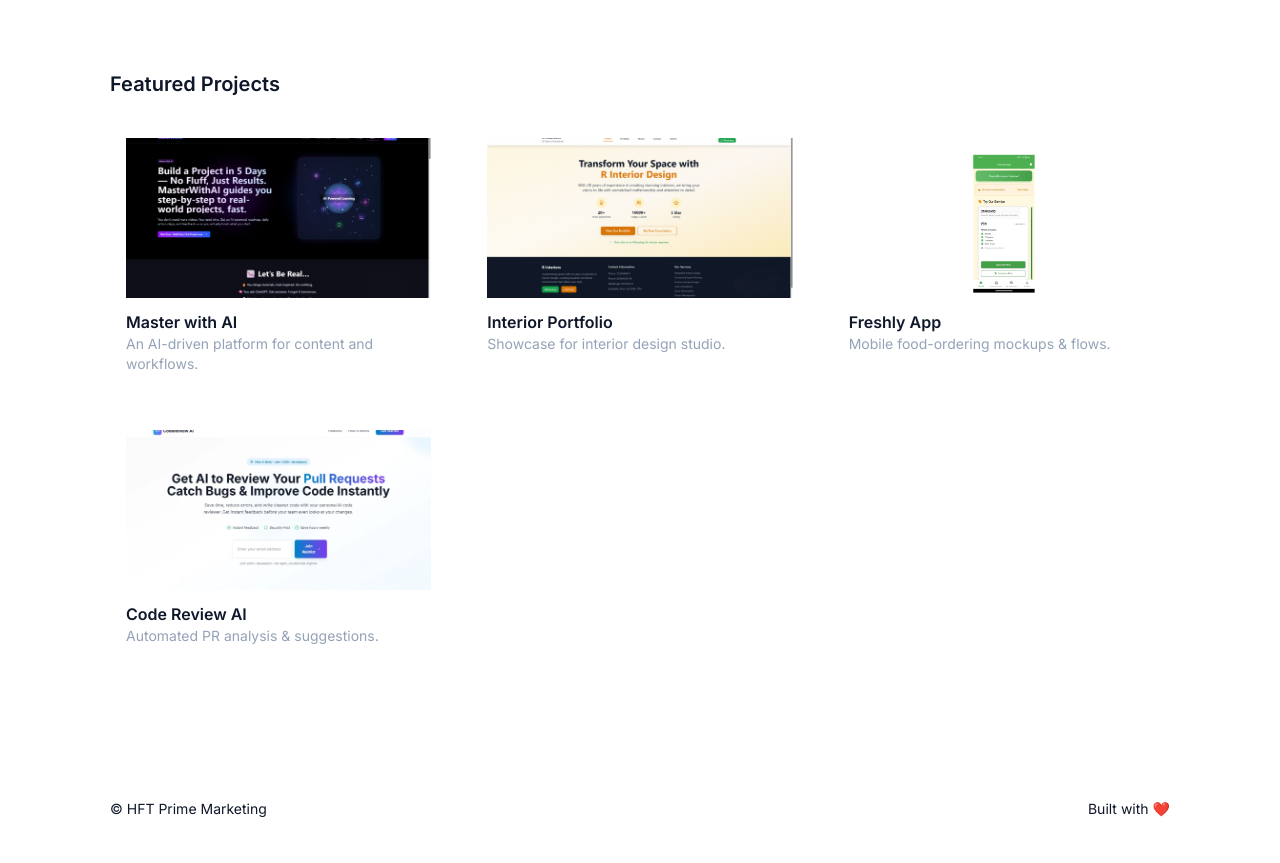
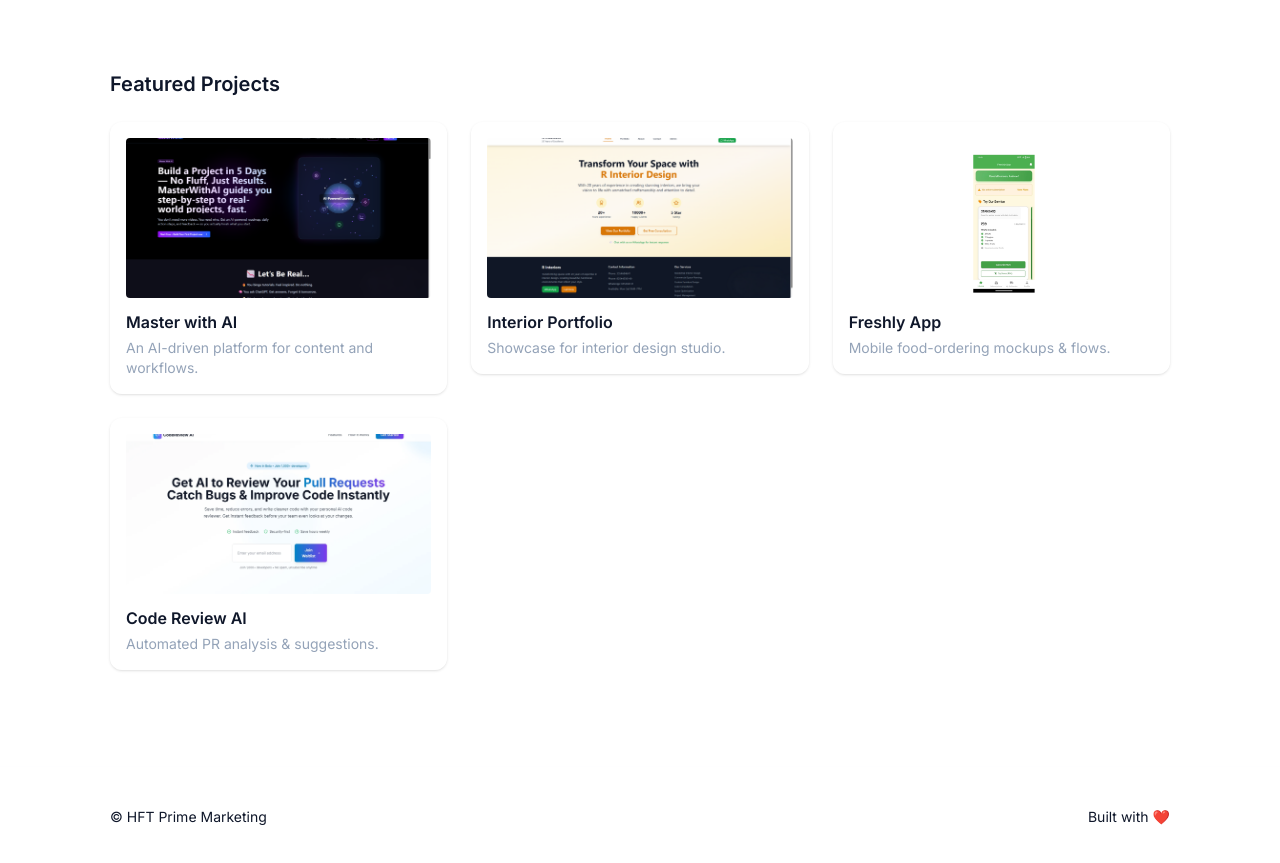
Before and after one commit to SyedMohammedRaheem99/SMR-hft-prime-marketing-pro-fixed, a Next.js app: page / in a window 1280 px wide. Shown: the part 1020-1883 px from the top of the page. Built offline with nearby package versions, Linux system fonts and the light colour scheme.

Commit message:
Update FeaturedProjects.js

```diff
--- a/components/FeaturedProjects.js
+++ b/components/FeaturedProjects.js
@@ -1,23 +1,34 @@
-import Link from 'next/link'
-import { projects } from '../utils/projects'
+// components/FeaturedProjects.js
+import Link from "next/link";
+import Image from "next/image";
+import projects from "../utils/projects";
 
-export default function FeaturedProjects(){
+export default function FeaturedProjects() {
   return (
-    <section className="py-12">
+    <section id="work" className="py-12">
       <div className="container">
         <h3 className="text-xl font-semibold">Featured Projects</h3>
         <div className="grid md:grid-cols-3 gap-6 mt-6">
-          {projects.map(p=> (
-            <Link key={p.id} href={'/case-studies/'+p.slug}>
-              <a className="block rounded-xl overflow-hidden glass p-4">
-                <img src={p.heroImage} alt={p.title} className="w-full h-40 object-cover" />
+          {projects.map((p) => (
+            <Link key={p.id} href={`/case-studies/${p.slug}`}>
+              <a className="block rounded-xl overflow-hidden bg-white/60 dark:bg-slate-900/60 p-4 shadow hover:shadow-xl transition">
+                <div className="w-full h-40 relative rounded overflow-hidden">
+                  <Image
+                    src={p.heroImage}
+                    alt={p.title}
+                    fill
+                    style={{ objectFit: "cover" }}
+                    sizes="(min-width: 1024px) 33vw, 100vw"
+                    priority={false}
+                  />
+                </div>
                 <div className="mt-3 font-semibold">{p.title}</div>
-                <div className="text-sm text-slate-400">{p.summary}</div>
+                <div className="text-sm text-slate-400 mt-1">{p.summary}</div>
               </a>
             </Link>
           ))}
         </div>
       </div>
     </section>
-  )
+  );
 }
```
